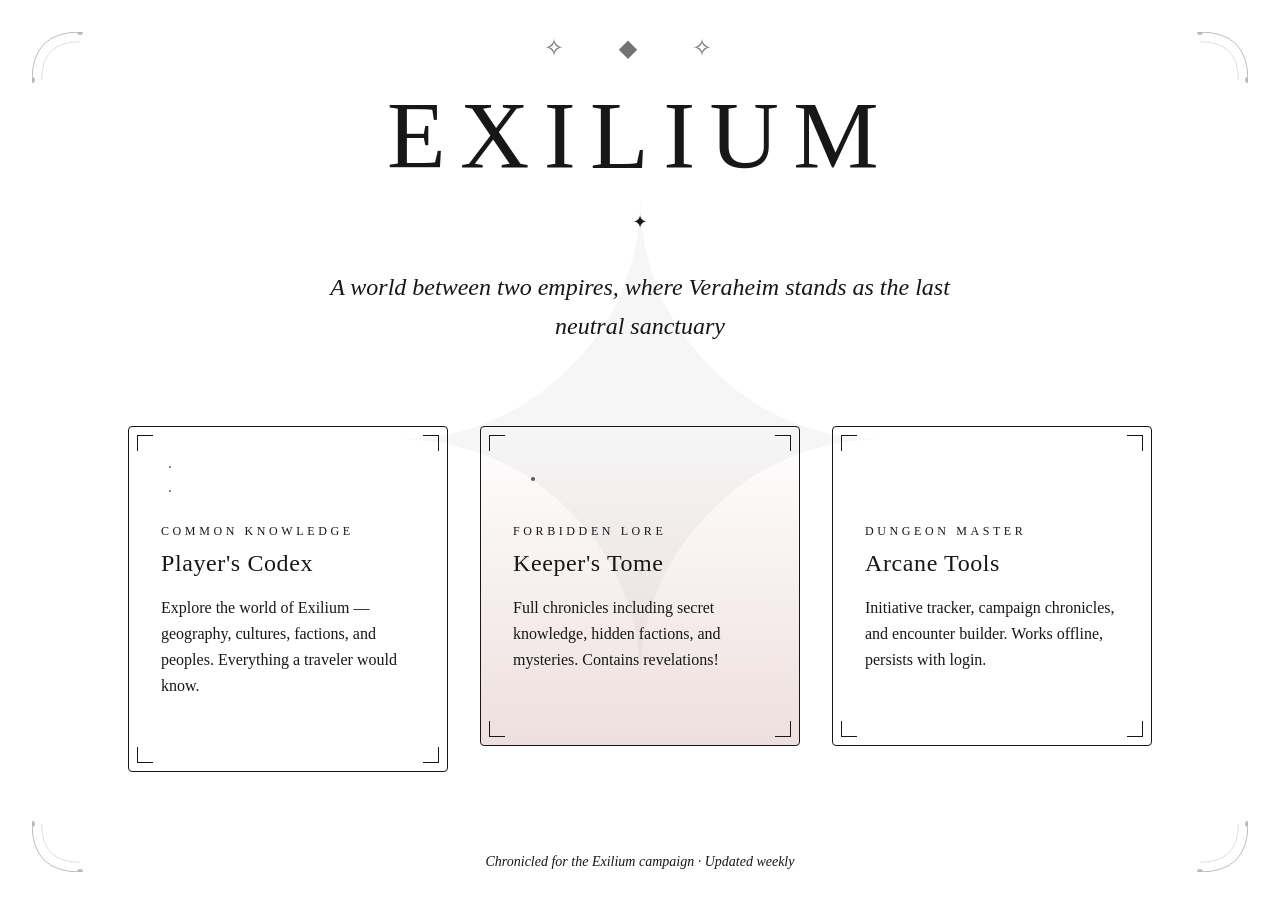
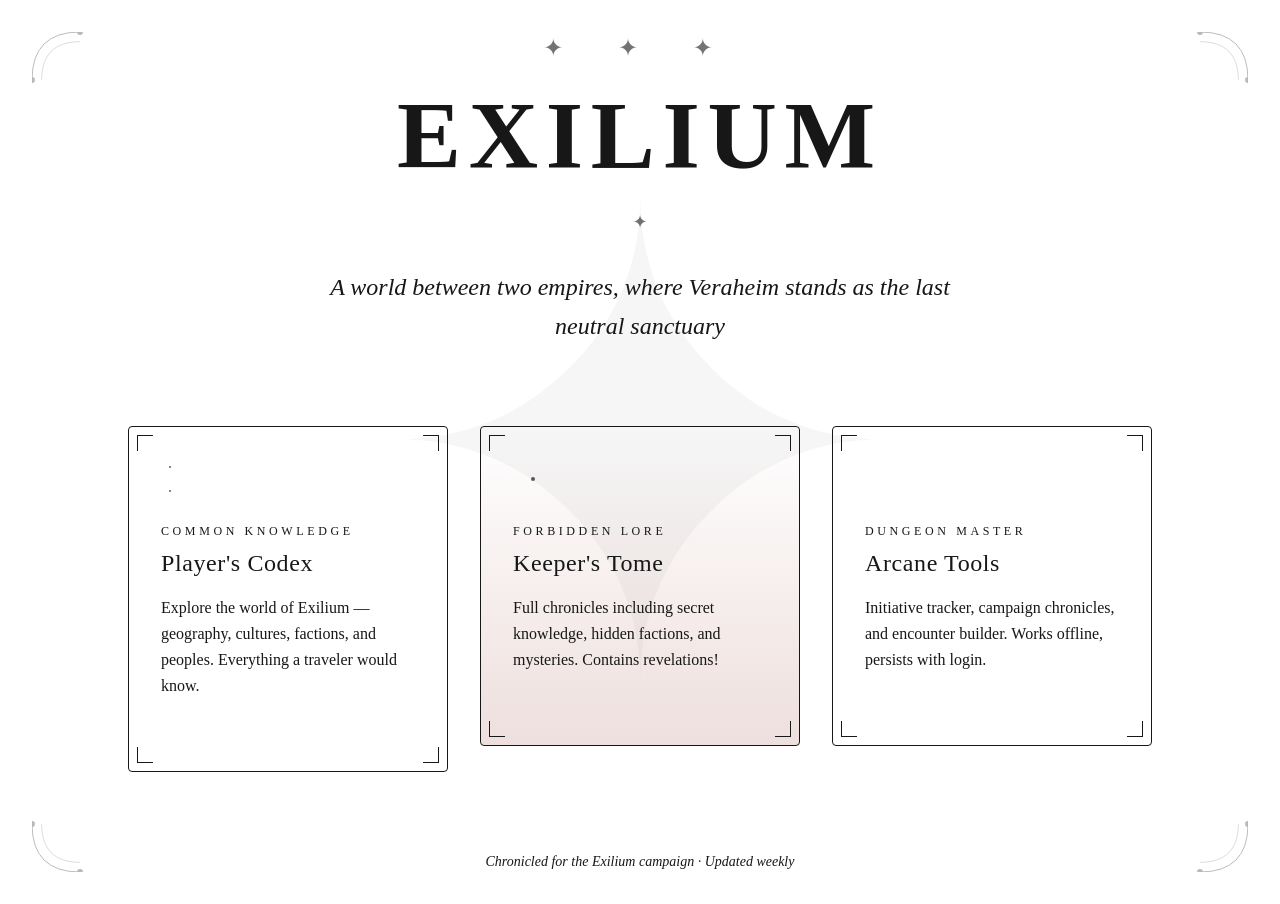
Before and after one commit to Ekarus36/Exilium-web, a Next.js app: page / in a window 1280 px wide. Built offline with nearby package versions, Linux system fonts and the light colour scheme; no server answers.

Commit message:
Unify logo styling to match sidebar across homepage and auth pages
Standardize font-weight (600), letter-spacing (0.08em), color (--gold),
hover (--gold-bright), and ornaments (✦) to match the sidebar title style.
Replace shimmer animation on homepage hero with solid gold color.

```diff
--- a/src/app/auth/login/page.tsx
+++ b/src/app/auth/login/page.tsx
@@ -138,10 +138,10 @@ export default function LoginPage() {
         <div className="mt-6 text-center">
           <Link
             href="/"
-            className="inline-flex items-center gap-2 text-[var(--gold-dark)] hover:text-[var(--gold)] transition-colors font-['Cinzel',serif] text-sm tracking-wide"
+            className="inline-flex items-center gap-2 text-[var(--gold)] hover:text-[var(--gold-bright)] transition-colors duration-300 font-['Cinzel',serif] text-sm font-semibold tracking-[0.08em]"
           >
             <ArrowLeftIcon size={16} />
-            Return to Exilium
+            <span className="opacity-60">✦</span> Return to Exilium <span className="opacity-60">✦</span>
           </Link>
         </div>
       </div>
--- a/src/app/auth/signup/page.tsx
+++ b/src/app/auth/signup/page.tsx
@@ -209,10 +209,10 @@ export default function SignupPage() {
         <div className="mt-6 text-center">
           <Link
             href="/"
-            className="inline-flex items-center gap-2 text-[var(--gold-dark)] hover:text-[var(--gold)] transition-colors font-['Cinzel',serif] text-sm tracking-wide"
+            className="inline-flex items-center gap-2 text-[var(--gold)] hover:text-[var(--gold-bright)] transition-colors duration-300 font-['Cinzel',serif] text-sm font-semibold tracking-[0.08em]"
           >
             <ArrowLeftIcon size={16} />
-            Return to Exilium
+            <span className="opacity-60">✦</span> Return to Exilium <span className="opacity-60">✦</span>
           </Link>
         </div>
       </div>
--- a/src/app/page.tsx
+++ b/src/app/page.tsx
@@ -41,19 +41,19 @@ export default function HomePage() {
         {/* Header with illuminated manuscript styling */}
         <header className="text-center mb-20 animate-fade-in">
           {/* Decorative flourish above title */}
-          <div className="mb-6 text-[var(--gold-dark)] text-2xl tracking-[1em] opacity-60">
-            ✧ ◆ ✧
+          <div className="mb-6 text-[var(--gold)] text-2xl tracking-[1em] opacity-60">
+            ✦ ✦ ✦
           </div>
 
-          <h1 className="font-['Cinzel',serif] text-7xl md:text-8xl font-medium tracking-[0.15em] mb-6 shimmer-gold">
+          <h1 className="font-['Cinzel',serif] text-7xl md:text-8xl font-semibold tracking-[0.08em] mb-6 text-[var(--gold)] hover:text-[var(--gold-bright)] transition-colors duration-300">
             EXILIUM
           </h1>
 
           {/* Decorative line */}
           <div className="flex items-center justify-center gap-4 mb-8">
-            <div className="h-px w-24 bg-gradient-to-r from-transparent via-[var(--gold-dark)] to-transparent" />
-            <span className="text-[var(--gold)] text-lg">✦</span>
-            <div className="h-px w-24 bg-gradient-to-l from-transparent via-[var(--gold-dark)] to-transparent" />
+            <div className="h-px w-24 bg-gradient-to-r from-transparent via-[var(--gold)] to-transparent" />
+            <span className="text-[var(--gold)] text-lg opacity-60">✦</span>
+            <div className="h-px w-24 bg-gradient-to-l from-transparent via-[var(--gold)] to-transparent" />
           </div>
 
           <p className="font-['IM_Fell_English',serif] text-xl md:text-2xl text-[var(--parchment-aged)] italic max-w-2xl mx-auto leading-relaxed">
```
